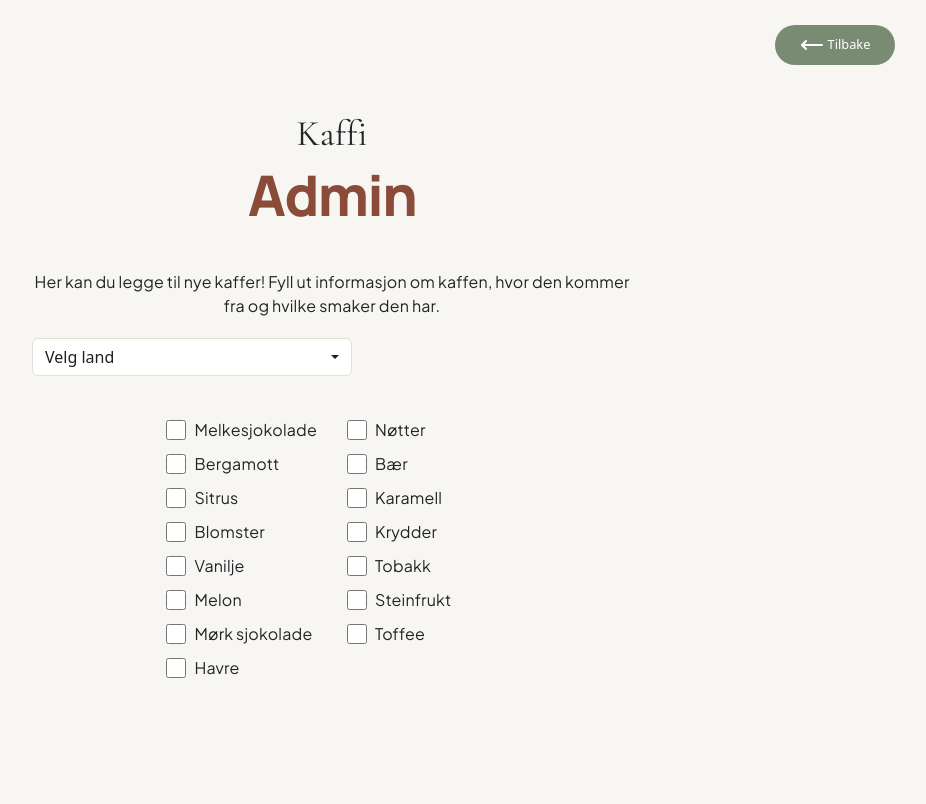
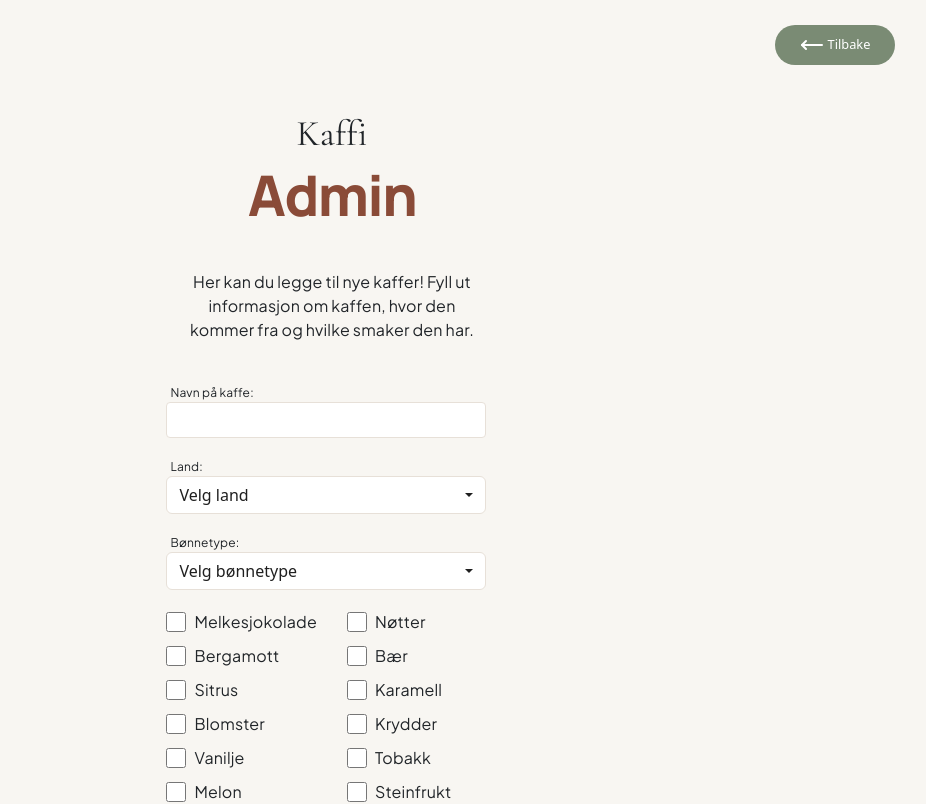
Before and after one commit to ayeshasishaq/Kaffi_UDI_Project, a React (Vite) app in the folder Frontend/kaffi.frontend/: page /admin in a window 1280 px wide. Shown: the top 804 px of the page, without its empty margins (308-1234 px from the left). Built offline with nearby package versions, Linux system fonts and the light colour scheme.

Commit message:
chore(AdminView): added labels

```diff
--- a/Frontend/kaffi.frontend/src/Components/DropDown/DropDown.css
+++ b/Frontend/kaffi.frontend/src/Components/DropDown/DropDown.css
@@ -7,7 +7,7 @@
     --bs-btn-active-border-color: var(--secondary);
     --bs-btn-color: var(--text);
     width: 320px;
-    margin-top: 20px;
+    margin: 0;
     display: flex;
     align-items: center;
     justify-content: space-between;
--- a/Frontend/kaffi.frontend/src/Components/DropDown/DropDown.tsx
+++ b/Frontend/kaffi.frontend/src/Components/DropDown/DropDown.tsx
@@ -1,19 +1,35 @@
 import Dropdown from 'react-bootstrap/Dropdown';
 import DropdownButton from 'react-bootstrap/DropdownButton';
 import '../DropDown/DropDown.css';
-import type { Country } from '../../Types/Coutry';
 
-type DropDownProps = {
-    items: Country[];
-    onSelect?: (country: Country) => void;
+type Option = {
+    name: string;
+    id: number;
+}
+
+type DropDownProps<T extends Option >= {
+    items: T[];
+    selected: T | null;
+    placeholder: string;
+    onSelect: (item: T) => void;
+    getLabel?: (item: T) => string;
 };
 
-function DropDown({ items, onSelect }: DropDownProps) {
+function DropDown<T extends Option> ({
+    items,
+    selected,
+    placeholder,
+    onSelect,
+    getLabel = (item) => item.name
+}: DropDownProps<T> ){
     return (
-        <DropdownButton id="country-dropdown" title="Velg land" className="my-dropdown">
-            {items.map((country) => (
-                <Dropdown.Item key={country.id} onClick={() => onSelect?.(country)}>
-                    {country.name}
+        <DropdownButton
+        id={`dropdown-${placeholder}`}
+        title={selected ? getLabel(selected) : placeholder}
+        className="my-dropdown">
+            {items.map((item) => (
+                <Dropdown.Item key={item.id} onClick={() => onSelect(item)}>
+                    {getLabel(item)}
                 </Dropdown.Item>
             ))}
         </DropdownButton>
--- /dev/null
+++ b/Frontend/kaffi.frontend/src/Components/Toast/Toast.tsx
@@ -0,0 +1,43 @@
+import { useEffect } from "react";
+import "./ToastStyle.css";
+
+export type ToastType = "info" | "alert" | "error";
+
+type ToastProps = {
+    type: ToastType;
+    message: string;
+    details?: Record<string, string>;
+    visible: boolean;
+    onClose: () => void;
+    duration?: number;
+};
+
+export function Toast({ type, message, details, visible, onClose, duration = 4000 }: ToastProps) {
+    useEffect(() => {
+        if (!visible) return;
+        const timer = setTimeout(onClose, duration);
+        return () => clearTimeout(timer);
+    }, [visible, duration, onClose]);
+
+    return (
+        <div
+            className={`toast toast-${type} ${visible ? "show" : ""}`}
+            role={type === "error" ? "alert" : "status"}
+        >
+            <div className="toast-header">
+                <strong>{message}</strong>
+                <button className="toast-close" onClick={onClose} aria-label="Lukk">×</button>
+            </div>
+            {details && (
+                <dl className="toast-details">
+                    {Object.entries(details).map(([key, value]) => (
+                        <div key={key}>
+                            <dt>{key}</dt>
+                            <dd>{value}</dd>
+                        </div>
+                    ))}
+                </dl>
+            )}
+        </div>
+    );
+}
--- a/Frontend/kaffi.frontend/src/Data/TestData.tsx
+++ b/Frontend/kaffi.frontend/src/Data/TestData.tsx
@@ -1,3 +1,5 @@
+import type { Coffee } from "../Types/Coffee";
+
 export const flavours = [
   { id: 1, name: "Melkesjokolade" },
   { id: 2, name: "Nøtter" },
@@ -67,19 +69,26 @@ export const countries = [
         name: "Indonesia",
         continent: { id: 4, name: "Mellom-Amerika" },
     },
-
-
 ]
 
-type Flavour = { id: number; name: string };
-
-type Coffee = {
-    id: number;
-    name: string;
-    country: { id: number; name: string; continent: { id: number; name: string } };
-    variety: { id: number; name: string };
-    flavours: Flavour[];
-};
+export const varieties = [
+    {
+        id: 1,
+        name: "Heirloom"
+    },
+        {
+        id: 2,
+        name: "Bourbon"
+    },
+        {
+        id: 3,
+        name: "Typica"
+    },
+        {
+        id: 4,
+        name: "Pacamara"
+    },
+]
 
 export function findMatchingCoffee(selectedIds: number[], coffees: Coffee[]) {
     return coffees.find(
--- a/Frontend/kaffi.frontend/src/Style/AdminViewStyle.css
+++ b/Frontend/kaffi.frontend/src/Style/AdminViewStyle.css
@@ -10,3 +10,35 @@
 .header-container {
     gap: 2px;
 }
+
+.dropdown-container {
+    display: flex;
+    flex-direction: row;
+    align-items: center;
+}
+
+.input-container {
+    display: flex;
+    flex-direction: column;
+    align-items: flex-start;
+}
+
+.input-txt {
+    background-color: var(--surface);
+    border: 1px solid var(--border);
+    color: var(--text);
+    border-radius: 4px;
+    width: 320px;
+    height: 36px
+}
+
+.label-txt{
+    font-size: 12px;
+    margin-left: 4px;
+}
+
+.form-container {
+    display: flex;
+    flex-direction: column;
+    gap: 20px;
+}
--- a/Frontend/kaffi.frontend/src/Style/HomeViewStyle.css
+++ b/Frontend/kaffi.frontend/src/Style/HomeViewStyle.css
@@ -29,7 +29,7 @@
 }
 
 .text-container {
-    width: 600px;
+    width: 18rem;
 }
 
 .nvgt-container {
--- /dev/null
+++ b/Frontend/kaffi.frontend/src/Types/Coffee.ts
@@ -0,0 +1,9 @@
+import type { Flavour } from "./Flavour";
+
+export type Coffee = {
+    id: number;
+    name: string;
+    country: { id: number; name: string; continent: { id: number; name: string } };
+    variety: { id: number; name: string };
+    flavours: Flavour[];
+};
--- /dev/null
+++ b/Frontend/kaffi.frontend/src/Types/Flavour.ts
@@ -0,0 +1 @@
+export type Flavour = { id: number; name: string };
--- /dev/null
+++ b/Frontend/kaffi.frontend/src/Types/NewCoffee.ts
@@ -0,0 +1,6 @@
+export type NewCoffee = {
+    name: string;
+    countryId: number;
+    varietyId: number;
+    flavourIds: number[];
+}
--- /dev/null
+++ b/Frontend/kaffi.frontend/src/Types/Variety.ts
@@ -0,0 +1 @@
+export type Variety = { id: number; name: string };
--- a/Frontend/kaffi.frontend/src/Views/AdminView.tsx
+++ b/Frontend/kaffi.frontend/src/Views/AdminView.tsx
@@ -1,24 +1,88 @@
 import { NavigationLink } from "../Components/NavigationLink/NavigationLink"
 import  DropDown  from "../Components/DropDown/DropDown";
+import { Btn } from "../Components/Btn/btn";
 import { MoveLeft } from "lucide-react"
 import '../Style/AdminViewStyle.css'
-import { useState } from "react";
-import { flavours, countries} from "../Data/TestData";
+import { useState, useCallback } from "react";
+import { flavours, countries, varieties} from "../Data/TestData";
 import type { Country } from '../Types/Coutry';
+import type { NewCoffee } from "../Types/NewCoffee";
+import type { Variety } from "../Types/Variety";
+import { Toast, type ToastType } from "../Components/Toast/Toast";
+
 
 export function AdminView () {
     const [selected, setSelected] = useState<number[]>([]);
-    //const [noMatch, setNoMatch] = useState(false);
     const [selectedCountry, setSelectedCountry] = useState<Country | null>(null);
+    const [coffeeName, setCoffeeName] = useState("");
+    const [error, setError] = useState("");
+    const [selectedVariety, setSelectedVariety] = useState<Variety | null>(null);
+    const [toast, setToast] = useState<ToastData | null>(null);
+    const [toastVisible, setToastVisible] = useState(false);
+    const closeToast = useCallback(() => setToastVisible(false), []);
 
 
 
-        function toggleFlavour(id: number) {
+    type ToastData = {
+        type: ToastType;
+        message: string;
+        details?: Record<string, string>;
+    };
+
+
+
+    function showToast(data: ToastData) {
+        setToast(data);
+        setToastVisible(true);
+    }
+
+
+    function toggleFlavour(id: number) {
         //setNoMatch(false);
         setSelected((prev) =>
             prev.includes(id) ? prev.filter((x) => x !== id) : [...prev, id]
         );
     }
+
+
+   function handleAddCoffee() {
+    if (!coffeeName.trim() || !selectedCountry || !selectedVariety || selected.length === 0) {
+        setError("Fyll ut navn, land, variant og minst én smak.");
+        showToast({ type: "error", message: "Fyll ut navn, land, variant og minst én smak." });
+        console.log(error)
+        return;
+    }
+
+    const newCoffee: NewCoffee = {
+        name: coffeeName.trim(),
+        countryId: selectedCountry.id,
+        varietyId: selectedVariety.id,
+        flavourIds: selected,
+    };
+
+    console.log("Ny kaffe:", newCoffee);
+    // Senere: await fetch("/api/coffee", { method: "POST", ... })
+
+    showToast({
+    type: "info",
+    message: "Kaffe lagt til",
+    details: {
+        Navn: newCoffee.name,
+        Land: `${selectedCountry.name}, ${selectedCountry.continent.name}`,
+        Variant: selectedVariety.name,
+        Smaker: flavours
+                .filter((f) => selected.includes(f.id))
+                .map((f) => f.name)
+                .join(", "),
+        },
+    });
+
+    setError("");
+    setCoffeeName("");
+    setSelectedCountry(null);
+    setSelectedVariety(null);
+    setSelected([]);
+}
 
     return(
         <>
@@ -35,9 +99,39 @@ export function AdminView () {
                     </div>
                     <div className="text-container">
                         <p>Her kan du legge til nye kaffer! Fyll ut informasjon om kaffen, hvor den kommer fra og hvilke smaker den har.</p>
-                        <DropDown items={countries} onSelect={setSelectedCountry} />
-                        <p>{selectedCountry?.name}</p>
-                        <p>{selectedCountry?.continent.name}</p>
+                        <div className="dropdown-container">
+
+                        </div>
+                    </div>
+                    <form className="form-container">
+                    <label className="input-container">
+                    <p className="label-txt">Navn på kaffe:</p>
+                    <input
+                    className="input-txt"
+                    type="text"
+                    value={coffeeName}
+                    onChange={(e) => setCoffeeName(e.target.value)}
+                    />
+                    </label>
+                    <div className="input-container">
+                        <p className="label-txt">Land:</p>
+                        <DropDown
+                        items={countries}
+                        selected={selectedCountry}
+                        placeholder="Velg land"
+                        onSelect={setSelectedCountry}
+                        getLabel={(c) => `${c.name}, ${c.continent.name}` }
+                        />
+                    </div>
+
+                    <div className="input-container">
+                        <p className="label-txt">Bønnetype:</p>
+                        <DropDown
+                        items={varieties}
+                        selected={selectedVariety}
+                        placeholder="Velg bønnetype"
+                        onSelect={setSelectedVariety}
+                        />
                     </div>
 
                     <div className="flavour-grid">
@@ -52,6 +146,17 @@ export function AdminView () {
                             </label>
                         ))}
                     </div>
+                    </form>
+                     <Btn onClick={handleAddCoffee}>Legg til kaffe i databasen</Btn>
+                     {toast && (
+                        <Toast
+                            type={toast.type}
+                            message={toast.message}
+                            details={toast.details}
+                            visible={toastVisible}
+                            onClose={closeToast}
+                        />
+                    )}
                 </section>
         </>
     )
```
Also changed, not shown: Frontend/kaffi.frontend/src/Components/Toast/ToastStyle.css (added, +59 -0 lines). Lines whose indentation alone changed are shown as unchanged.
